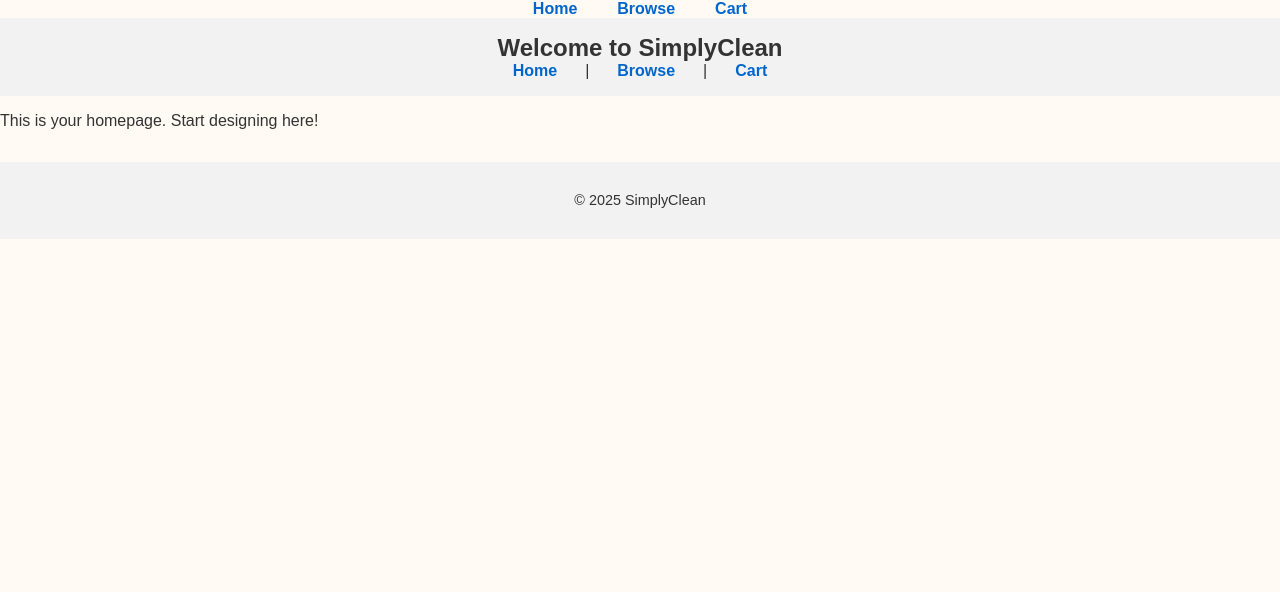
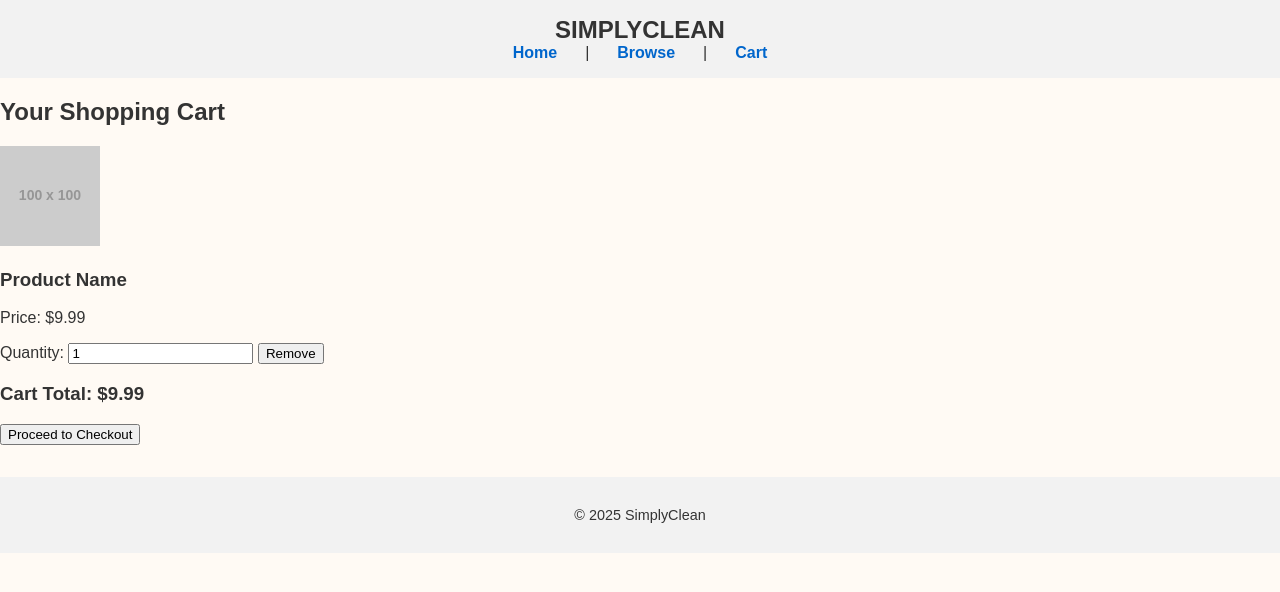
Before and after one commit to deanbong/ui-assignment3, a plain HTML site: page cart.html in a window 1280 px wide. Drawn offline with Linux system fonts and the light colour scheme; placeholder pictures from the web are drawn by us.

Commit message:
Build cart.html layout and styling

```diff
--- a/cart.html
+++ b/cart.html
@@ -1,19 +1,14 @@
-<nav>
-  <a href="index.html">Home</a>
-  <a href="browse.html">Browse</a>
-  <a href="cart.html">Cart</a>
-</nav>
 <!DOCTYPE html>
 <html lang="en">
 <head>
   <meta charset="UTF-8" />
-  <meta name="viewport" content="width=device-width, initial-scale=1.0"/>
+  <meta name="viewport" content="width=device-width, initial-scale=1.0" />
   <title>SimplyClean – Cart</title>
   <link rel="stylesheet" href="css/style.css" />
 </head>
 <body>
   <header>
-    <h1>Welcome to SimplyClean</h1>
+    <h1>SIMPLYCLEAN</h1>
     <nav>
       <a href="index.html">Home</a> |
       <a href="browse.html">Browse</a> |
@@ -21,14 +16,30 @@
     </nav>
   </header>
 
-  <main>
-    <p>This is your homepage. Start designing here!</p>
+  <main class="cart-page">
+    <h2>Your Shopping Cart</h2>
+
+    <section class="cart-item">
+      <img src="https://via.placeholder.com/100x100" alt="Product" />
+      <div class="item-details">
+        <h3>Product Name</h3>
+        <p>Price: $9.99</p>
+        <label>
+          Quantity:
+          <input type="number" value="1" min="1" />
+        </label>
+        <button>Remove</button>
+      </div>
+    </section>
+
+    <section class="cart-summary">
+      <h3>Cart Total: $9.99</h3>
+      <button>Proceed to Checkout</button>
+    </section>
   </main>
 
   <footer>
-    <p>&copy; 2025 SimplyClean</p>
+    <p>© 2025 SimplyClean</p>
   </footer>
-
-  <script src="js/script.js"></script>
 </body>
 </html>
```
